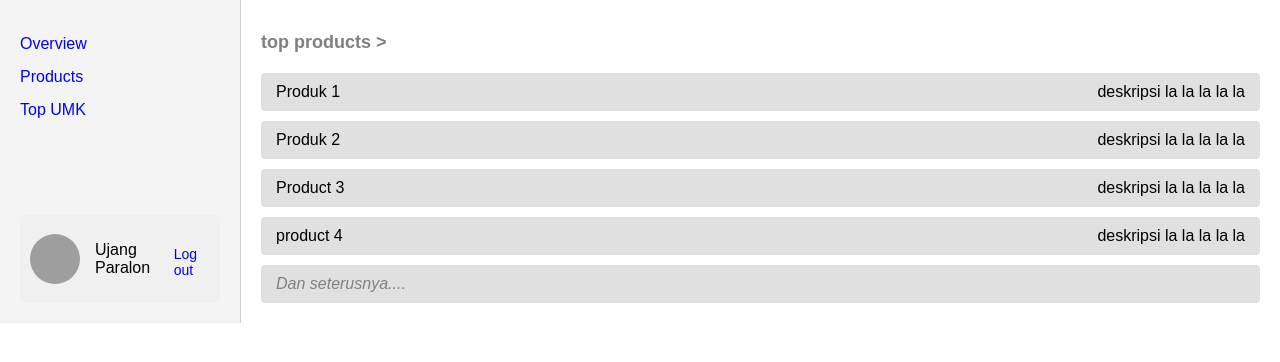
After one commit to Basin312/APU, a Spring Boot app: page /topProduk in a window 1280 px wide. The commit adds this page. Shown: the top 362 px of the page. Run offline with Spring Boot 4, Linux system fonts and the light colour scheme; grey boxes are pictures that could not be loaded.

Commit message:
menambahkan top produk dan top umk

```diff
--- a/build.gradle
+++ b/build.gradle
@@ -9,7 +9,7 @@ version = '0.0.1-SNAPSHOT'
 
 java {
 	toolchain {
-		languageVersion = JavaLanguageVersion.of(21)
+		languageVersion = JavaLanguageVersion.of(17)
 	}
 }
 
--- a/src/main/java/com/example/demo/admin/AdminControlling.java
+++ b/src/main/java/com/example/demo/admin/AdminControlling.java
@@ -2,14 +2,31 @@ package com.example.demo.admin;
 
 import org.springframework.stereotype.Controller;
 import org.springframework.web.bind.annotation.GetMapping;
-import org.springframework.web.bind.annotation.RequestMapping;
 
 @Controller
-@RequestMapping("/admin")
 public class AdminControlling {
 
-    @GetMapping("")
-    public String halamanLogin(){
-        return "umkOverview";
+    @GetMapping("/admin")
+    public String showAdmin(){
+        return "admin/topProduk";
+    }
+    @GetMapping("/topProduk")
+    public String showTopProduk(){
+        return "admin/topProduk";
+    }
+
+    @GetMapping("/umkOverview")
+    public String showUmkOverview() {
+        return "admin/umkOverview";
+    }
+
+    @GetMapping("/index")
+    public String showindex() {
+        return "index";
+    }
+
+    @GetMapping("/topUmk")
+    public String showTopUmk() {
+        return "admin/TopUMK";
     }
 }
--- /dev/null
+++ b/src/main/resources/static/css/style_topproduk.css
@@ -0,0 +1,93 @@
+body {
+    font-family: Arial, sans-serif;
+    margin: 0;
+    display: flex;
+}
+
+.sidebar {
+    width: 200px;
+    background-color: #f4f4f4;
+    border-right: 1px solid #ccc;
+    padding: 20px;
+    display: flex;
+    flex-direction: column;
+    justify-content: space-between;
+}
+
+.profile {
+    display: flex;
+    align-items: center;
+    background-color: #f0f0f0;
+    padding: 10px;
+    border-radius: 5px;
+}
+
+.profile-pic {
+    width: 50px;
+    height: 50px;
+    border-radius: 50%;
+    margin-right: 15px;
+}
+
+.profile-details p {
+    margin: 0;
+    font-weight: bold;
+    font-size: 16px;
+}
+
+.logout {
+    color: blue;
+    text-decoration: none;
+    margin-top: 5px;
+    font-size: 14px;
+}
+
+.logout:hover {
+    text-decoration: underline;
+}
+
+.menu {
+    list-style: none;
+    padding: 0;
+    margin: 0;
+}
+
+.menu li {
+    margin: 15px 0;
+}
+
+.menu a {
+    text-decoration: none;
+    color: blue;
+}
+
+.content {
+    flex-grow: 1;
+    padding: 20px;
+}
+
+header h1 {
+    font-size: 18px;
+    color: gray;
+    margin-bottom: 20px;
+}
+
+.product-list {
+    display: flex;
+    flex-direction: column;
+    gap: 10px;
+}
+
+.product-item {
+    background-color: #e0e0e0;
+    padding: 10px 15px;
+    display: flex;
+    justify-content: space-between;
+    border-radius: 4px;
+}
+
+.product-item.more {
+    text-align: center;
+    font-style: italic;
+    color: gray;
+}
--- a/src/main/resources/templates/admin/Navbar.html
+++ b/src/main/resources/templates/admin/Navbar.html
@@ -1,4 +1,4 @@
-<div class="navBar" th:fragment="Navigation">
+<div class="Navbar" th:fragment="Navigation">
     <h1>UMK APP</h1>
     <a href=""><p>UMK</p></a>
     <a href=""><p>Top Produk</p></a>
--- /dev/null
+++ b/src/main/resources/templates/admin/topProduk.html
@@ -0,0 +1,49 @@
+<!DOCTYPE html>
+<html lang="id">
+<head>
+    <meta charset="UTF-8">
+    <meta name="viewport" content="width=device-width, initial-scale=1.0">
+    <title>APU Dashboard</title>
+    <link rel="stylesheet" href="css/style_topproduk.css">
+</head>
+<body>
+    <div class="sidebar">
+        <ul class="menu">
+            <li><a href="umkOverview">Overview</a></li>
+            <li><a href="topProduk">Products</a></li>
+            <li><a href="topUmk">Top UMK</a></li>
+        </ul>
+        <div class="profile">
+            <img src="profile-placeholder.png" alt="Ujang Paralon" class="profile-pic">
+            <p>Ujang Paralon</p>
+            <a href="index" class="logout">Log out</a>
+        </div>
+    </div>
+    <div class="content">
+        <header>
+            <h1>top products &gt;</h1>
+        </header>
+        <div class="product-list">
+            <div class="product-item">
+                <span>Produk 1</span>
+                <span>deskripsi la la la la la</span>
+            </div>
+            <div class="product-item">
+                <span>Produk 2</span>
+                <span>deskripsi la la la la la</span>
+            </div>
+            <div class="product-item">
+                <span>Product 3</span>
+                <span>deskripsi la la la la la</span>
+            </div>
+            <div class="product-item">
+                <span>product 4</span>
+                <span>deskripsi la la la la la</span>
+            </div>
+            <div class="product-item more">
+                <span>Dan seterusnya....</span>
+            </div>
+        </div>
+    </div>
+</body>
+</html>
--- a/src/main/resources/templates/admin/umkOverview.html
+++ b/src/main/resources/templates/admin/umkOverview.html
@@ -1,5 +1,5 @@
 <!DOCTYPE html>
-<html lang="en">
+<html lang="en" xmlns:th="http://www.thymeleaf.org">
 <head>
     <meta charset="UTF-8">
     <meta name="viewport" content="width=device-width, initial-scale=1.0">
@@ -7,7 +7,6 @@
     <link rel="stylesheet" href="css/umkOverview.css">
 </head>
 <body>
-    <th:block th:include="~{navBar :: Navigation}"></th:block>
 
     <h1>UMK Overview</h1>
 
```
Also changed, not shown: src/main/resources/templates/admin/topUmk.html (added, +49 -0 lines).
